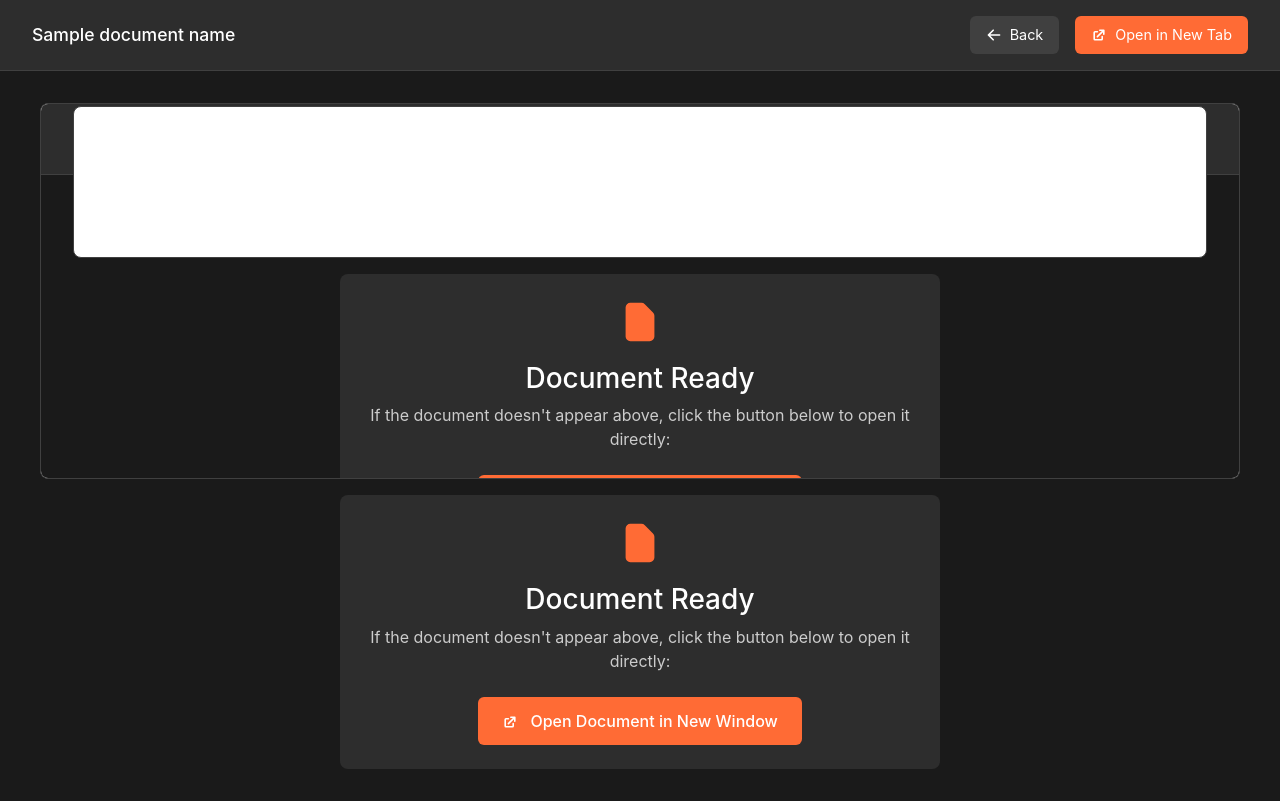
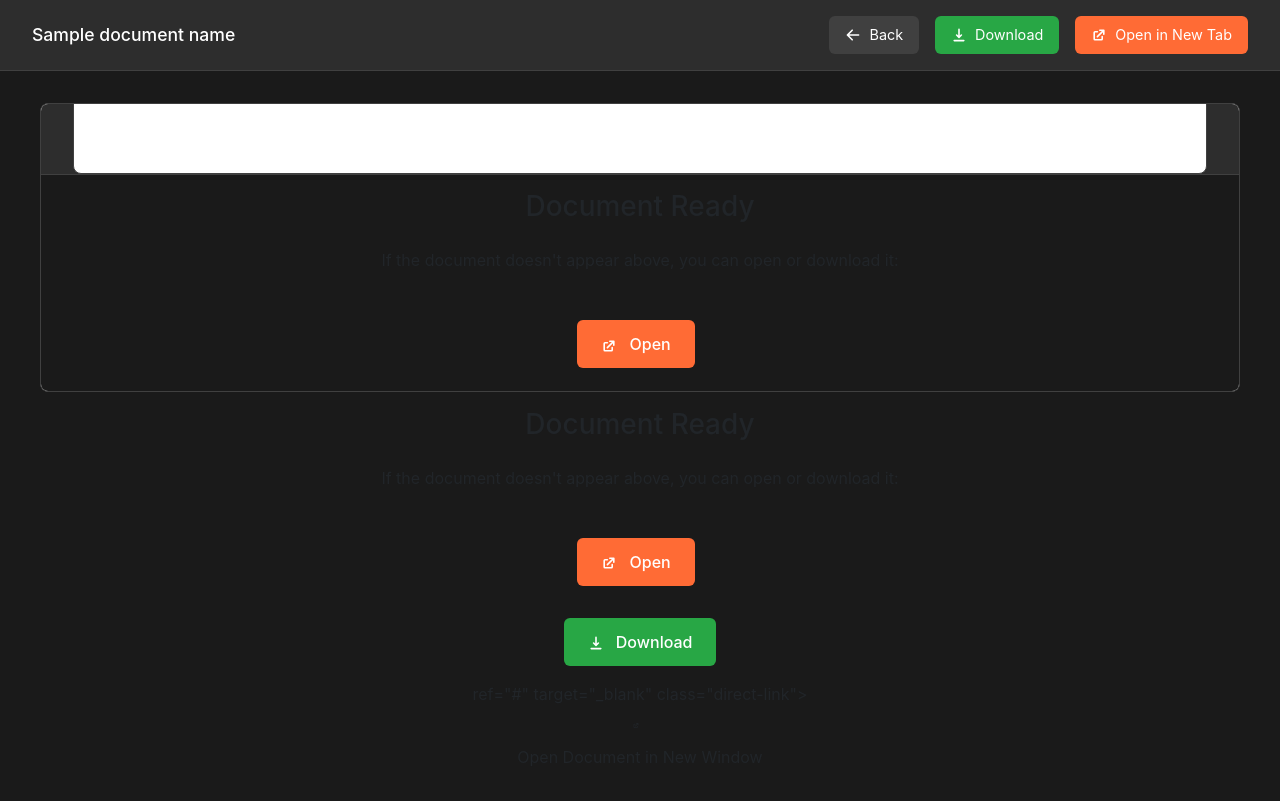
Before and after one commit to dillandeluxe/CSIT327-G5-FranchiseHub, a Django app: template templates/accounts/document_viewer.html in a window 1280 px wide. Run offline with Django 5.2, Linux system fonts and the light colour scheme; the template is opened without the code that fills it: most values are stand-ins (such as "Sample title", 1, 10 or a date in 2020).

Commit message:
Add download button to document viewer

```diff
--- a/templates/accounts/document_viewer.html
+++ b/templates/accounts/document_viewer.html
@@ -61,6 +61,16 @@
 
     .btn-open:hover {
         background: #ff8555;
+        color: #fff;
+    }
+
+    .btn-download {
+        background: #28a745;
+        color: #fff;
+    }
+
+    .btn-download:hover {
+        background: #218838;
         color: #fff;
     }
 
@@ -142,6 +152,12 @@
             </svg>
             Back
         </a>
+        <a href="{{ document_url }}" download="{{ document_name }}" class="btn-viewer btn-download">
+            <svg width="16" height="16" fill="currentColor" viewBox="0 0 20 20">
+                <path fill-rule="evenodd" d="M3 17a1 1 0 011-1h12a1 1 0 110 2H4a1 1 0 01-1-1zm3.293-7.707a1 1 0 011.414 0L9 10.586V3a1 1 0 112 0v7.586l1.293-1.293a1 1 0 111.414 1.414l-3 3a1 1 0 01-1.414 0l-3-3a1 1 0 010-1.414z" clip-rule="evenodd"/>
+            </svg>
+            Download
+        </a>
         <a href="{{ document_url }}" target="_blank" class="btn-viewer btn-open">
             <svg width="16" height="16" fill="currentColor" viewBox="0 0 20 20">
                 <path d="M11 3a1 1 0 100 2h2.586l-6.293 6.293a1 1 0 101.414 1.414L15 6.414V9a1 1 0 102 0V4a1 1 0 00-1-1h-5z"/>
@@ -156,15 +172,21 @@
     {% if document_url %}
         <!-- Try to embed the document -->
         <iframe src="{{ document_url }}" class="document-frame" frameborder="0" onload="this.style.display='block'" onerror="this.style.display='none'"></iframe>
-
-        <!-- Fallback message if iframe doesn't load -->
-        <div class="fallback-message">
-            <svg width="48" height="48" fill="currentColor" viewBox="0 0 20 20" style="margin-bottom: 1rem; color: #ff6b35;">
-                <path fill-rule="evenodd" d="M4 4a2 2 0 012-2h4.586A2 2 0 0112 2.586L15.414 6A2 2 0 0116 7.414V16a2 2 0 01-2 2H6a2 2 0 01-2-2V4z" clip-rule="evenodd"/>
-            </svg>
             <h3 style="margin: 0 0 0.5rem 0;">Document Ready</h3>
-            <p>If the document doesn't appear above, click the button below to open it directly:</p>
-            <a href="{{ document_url }}" target="_blank" class="direct-link">
+            <p>If the document doesn't appear above, you can open or download it:</p>
+            <a href="{{ document_url }}" target="_blank" class="direct-link" style="background: #ff6b35; margin-right: 0.5rem;">
+                <svg width="16" height="16" fill="currentColor" viewBox="0 0 20 20" style="vertical-align: middle; margin-right: 0.5rem;">
+                    <path d="M11 3a1 1 0 100 2h2.586l-6.293 6.293a1 1 0 101.414 1.414L15 6.414V9a1 1 0 102 0V4a1 1 0 00-1-1h-5z"/>
+                    <path d="M5 5a2 2 0 00-2 2v8a2 2 0 002 2h8a2 2 0 002-2v-3a1 1 0 10-2 0v3H5V7h3a1 1 0 000-2H5z"/>
+                </svg>
+                Open
+            </a>
+            <a href="{{ document_url }}" download="{{ document_name }}" class="direct-link" style="background: #28a745;">
+                <svg width="16" height="16" fill="currentColor" viewBox="0 0 20 20" style="vertical-align: middle; margin-right: 0.5rem;">
+                    <path fill-rule="evenodd" d="M3 17a1 1 0 011-1h12a1 1 0 110 2H4a1 1 0 01-1-1zm3.293-7.707a1 1 0 011.414 0L9 10.586V3a1 1 0 112 0v7.586l1.293-1.293a1 1 0 111.414 1.414l-3 3a1 1 0 01-1.414 0l-3-3a1 1 0 010-1.414z" clip-rule="evenodd"/>
+                </svg>
+                Download
+            </a>ref="{{ document_url }}" target="_blank" class="direct-link">
                 <svg width="16" height="16" fill="currentColor" viewBox="0 0 20 20" style="vertical-align: middle; margin-right: 0.5rem;">
                     <path d="M11 3a1 1 0 100 2h2.586l-6.293 6.293a1 1 0 101.414 1.414L15 6.414V9a1 1 0 102 0V4a1 1 0 00-1-1h-5z"/>
                     <path d="M5 5a2 2 0 00-2 2v8a2 2 0 002 2h8a2 2 0 002-2v-3a1 1 0 10-2 0v3H5V7h3a1 1 0 000-2H5z"/>
```
